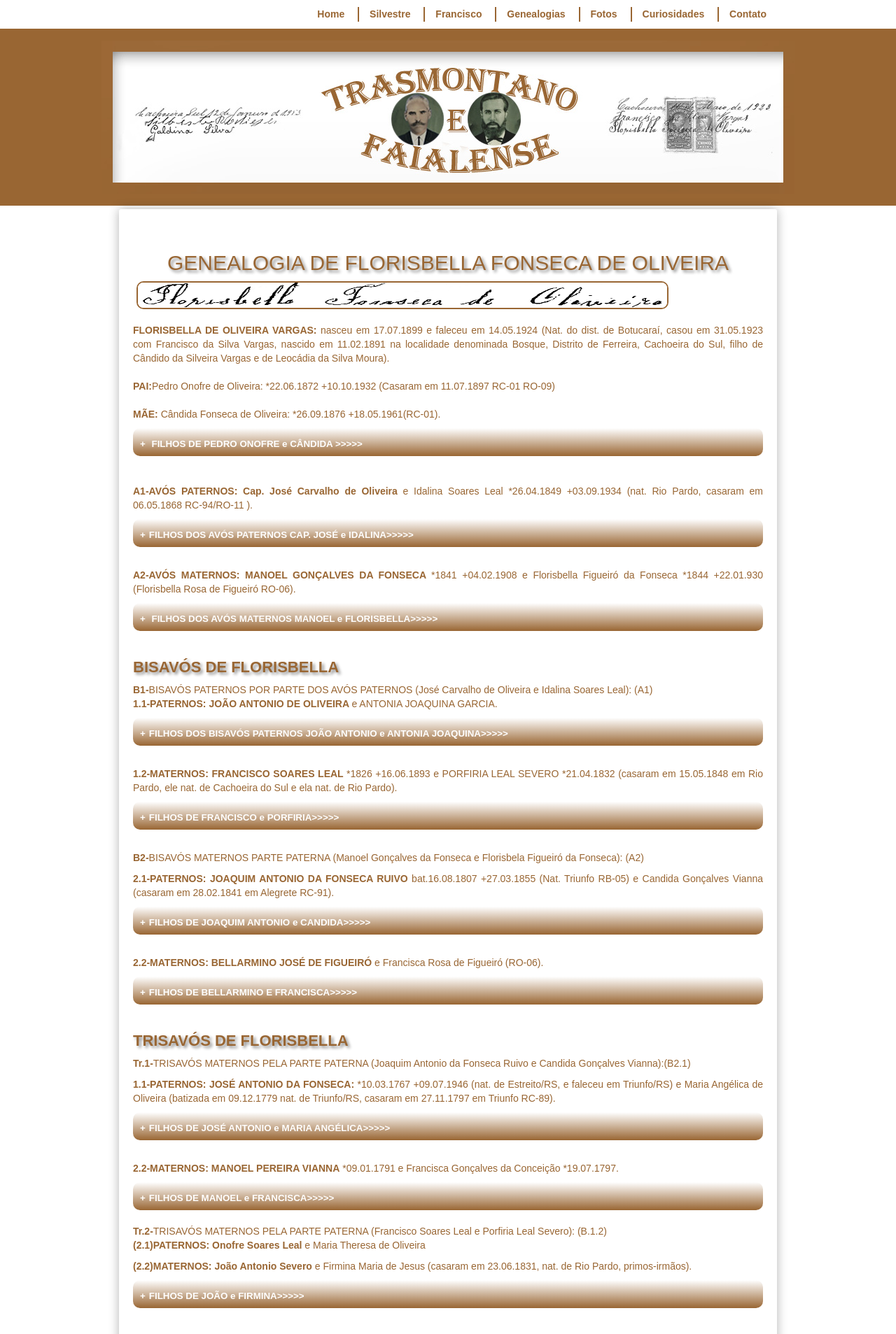
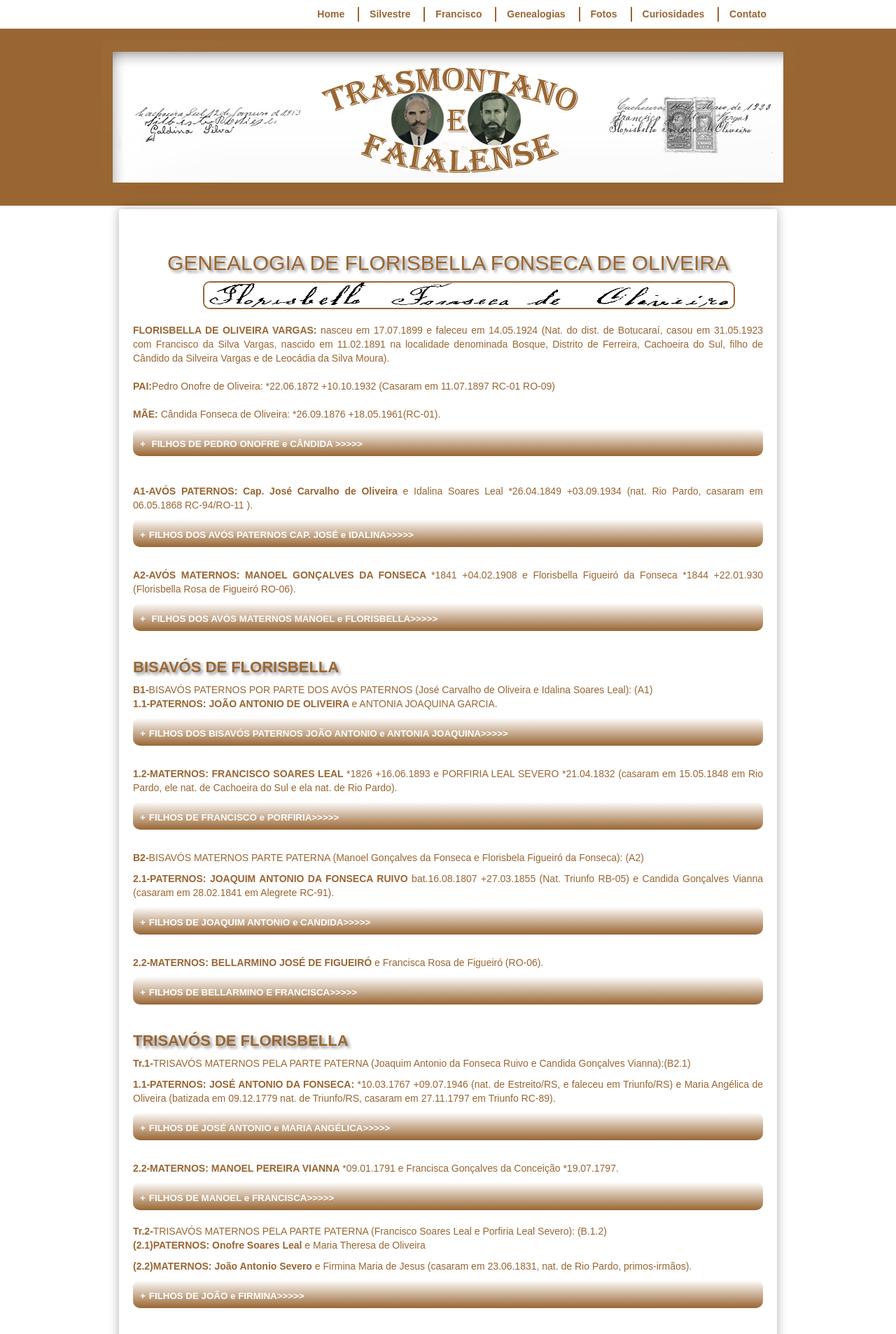
Before and after one commit to claudiovargas1955/claudiovargas1955.github.io, a Jekyll site: the page built from _pages/arvore-genealogica-de-costados-de-florisbella.html, in a window 1280 px wide. Shown: the top 1907 px of the page at 70% size. Built offline with Jekyll 4.4.1, drawn with Linux system fonts in a browser that asks for light colours; some web fonts are replaced.

Commit message:
Update arvore-genealogica-de-costados-de-florisbella.html

```diff
--- a/_pages/arvore-genealogica-de-costados-de-florisbella.html
+++ b/_pages/arvore-genealogica-de-costados-de-florisbella.html
@@ -27,8 +27,8 @@ title:  "ÁRVORE GENEALÓGICA DE COSTADOS DE FLORISBELLA"
  details[open] summary {color:#996633;
                         background:linear-gradient(to bottom, #fff, #D3D3D3);
                         }
-    .esq1{margin-right:px;
-         margin-left:5px;
+    .esq1{margin-right:100px;
+         margin-left:100px;
          margin-bottom: 5px;
          border:#996633 solid 2px;
          border-radius: 10px;
```
